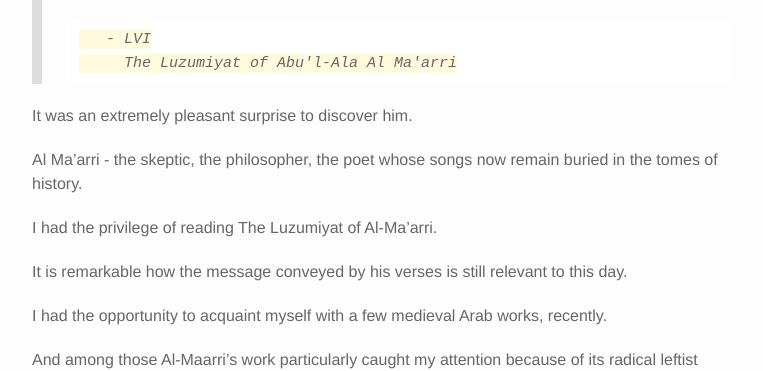
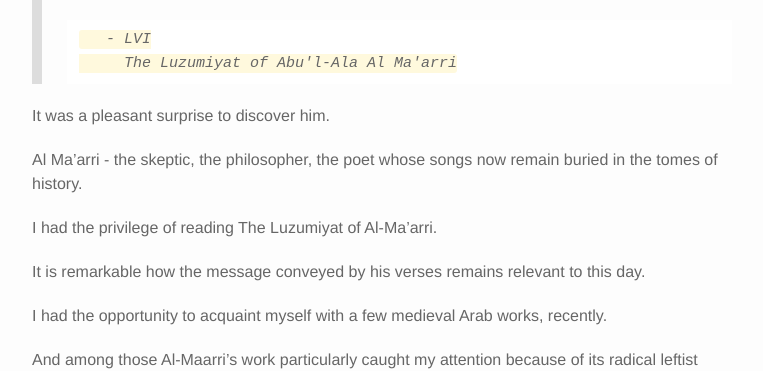
Before and after one commit to sameedali/sameedali.github.io, a Jekyll site: the page built from _posts/2016-07-29-on-discovering-al-ma-arri.md, in a window 1280 px wide and 900 px high. Shown: the part 362-733 px from the top of the window, without its empty margins (258-1021 px from the left). Built offline with Jekyll 4.4.1, drawn with Linux system fonts in a browser that asks for light colours; nearby versions of some CDN libraries.

Commit message:
discussion on god
Signed-off-by: sameedali <sameed.ali.94@gmail.com>

```diff
--- a/_posts/2016-07-29-on-discovering-al-ma-arri.md
+++ b/_posts/2016-07-29-on-discovering-al-ma-arri.md
@@ -15,13 +15,13 @@
 >        - LVI
 >          The Luzumiyat of Abu'l-Ala Al Ma'arri
 
-It was an extremely pleasant surprise to discover him.
+It was a pleasant surprise to discover him.
 
 Al Ma'arri - the skeptic, the philosopher, the poet whose songs now remain buried in the tomes of history.
 
 I had the privilege of reading The Luzumiyat of Al-Ma'arri.
 
-It is remarkable how the message conveyed by his verses is still relevant to this day.
+It is remarkable how the message conveyed by his verses remains relevant to this day.
 
 I had the opportunity to acquaint myself with a few medieval Arab works, recently.
 
```
Also changed, not shown: _posts/2016-10-24-On-God.md (added, +6 -0 lines).
